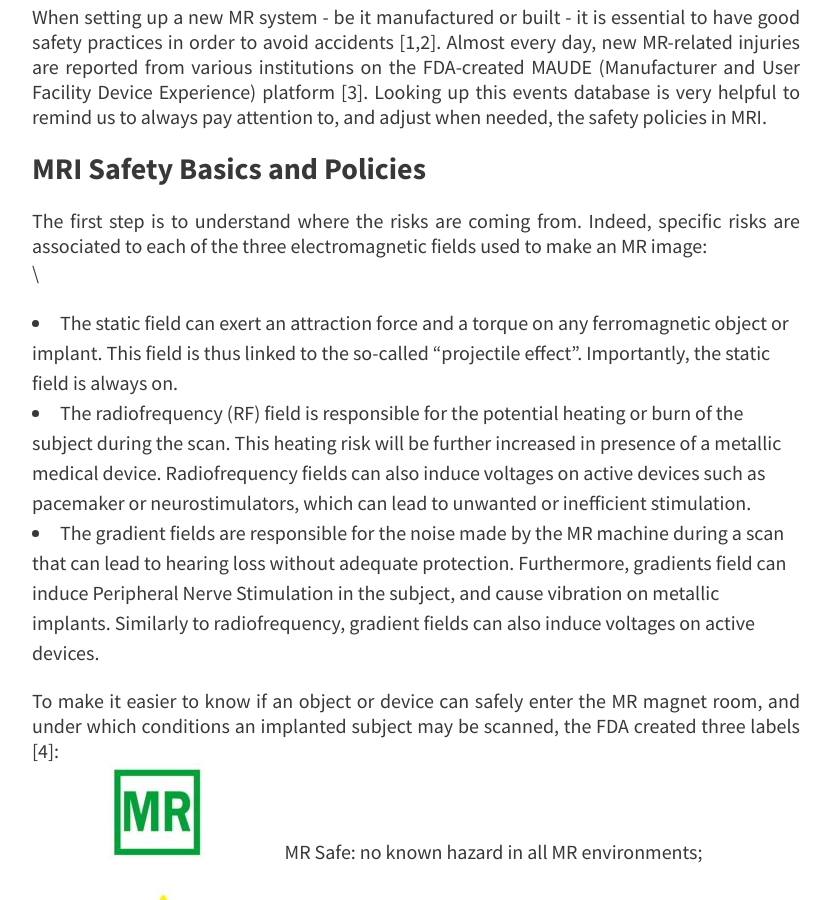
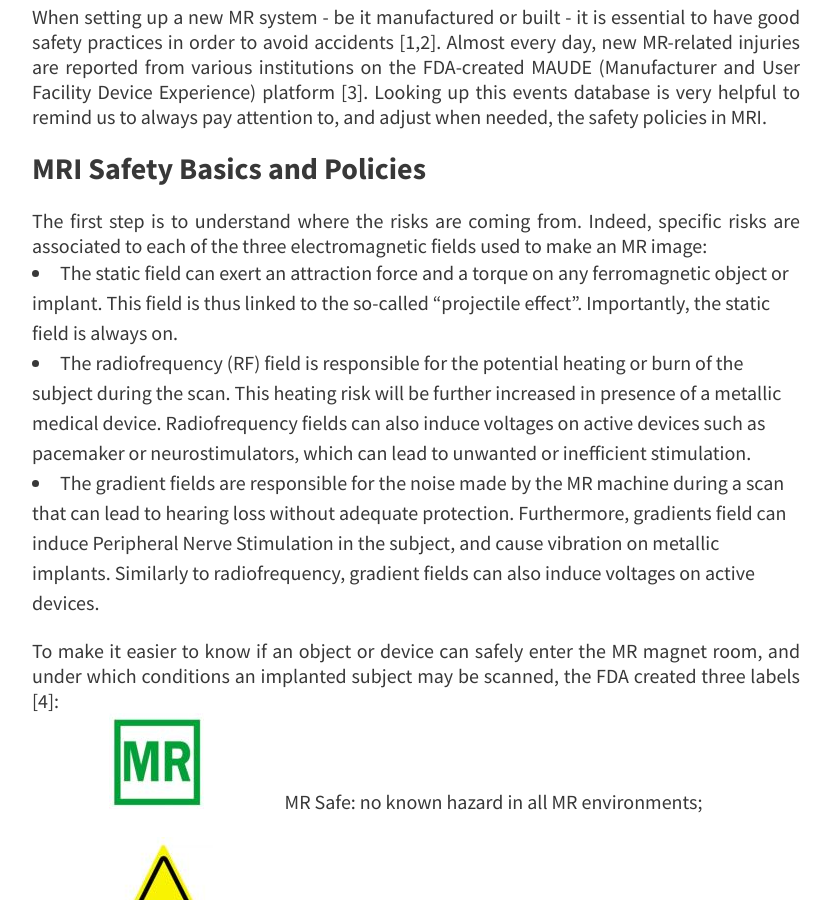
Before and after one commit to imr-framework/imr-framework.github.io, a Jekyll site: the page built from pages/mrsafety.md, in a window 1280 px wide and 900 px high, scrolled down 618 px. Shown: the whole window, without its empty margins (224-1055 px from the left). Built offline with Jekyll 4.4.1, drawn with Linux system fonts in a browser that asks for light colours; our own code applies the rules of GitHub Pages for plain Markdown files.

Commit message:
formatting

```diff
--- a/pages/mrsafety.md
+++ b/pages/mrsafety.md
@@ -10,8 +10,8 @@ title: MR Safety
 <DIV align="justify">When setting up a new MR system - be it manufactured or built - it is essential to have good safety practices in order to avoid accidents [1,2]. Almost every day, new MR-related injuries are reported from various institutions on the FDA-created MAUDE (Manufacturer and User Facility Device Experience) platform [3]. Looking up this events database is very helpful to remind us to always pay attention to, and adjust when needed, the safety policies in MRI. </DIV>
 
 ### MRI Safety Basics and Policies
-<DIV align="justify">The first step is to understand where the risks are coming from. Indeed, specific risks are associated to each of the three electromagnetic fields used to make an MR image: </DIV>
-\
+<DIV align="justify">The first step is to understand where the risks are coming from. Indeed, specific risks are associated to each of the three electromagnetic fields used to make an MR image:</DIV>
+
 -	The static field can exert an attraction force and a torque on any ferromagnetic object or implant. This field is thus linked to the so-called “projectile effect”. Importantly, the static field is always on.
 
 -	The radiofrequency (RF) field is responsible for the potential heating or burn of the subject during the scan. This heating risk will be further increased in presence of a metallic medical device. Radiofrequency fields can also induce voltages on active devices such as pacemaker or neurostimulators, which can lead to unwanted or inefficient stimulation.
```
